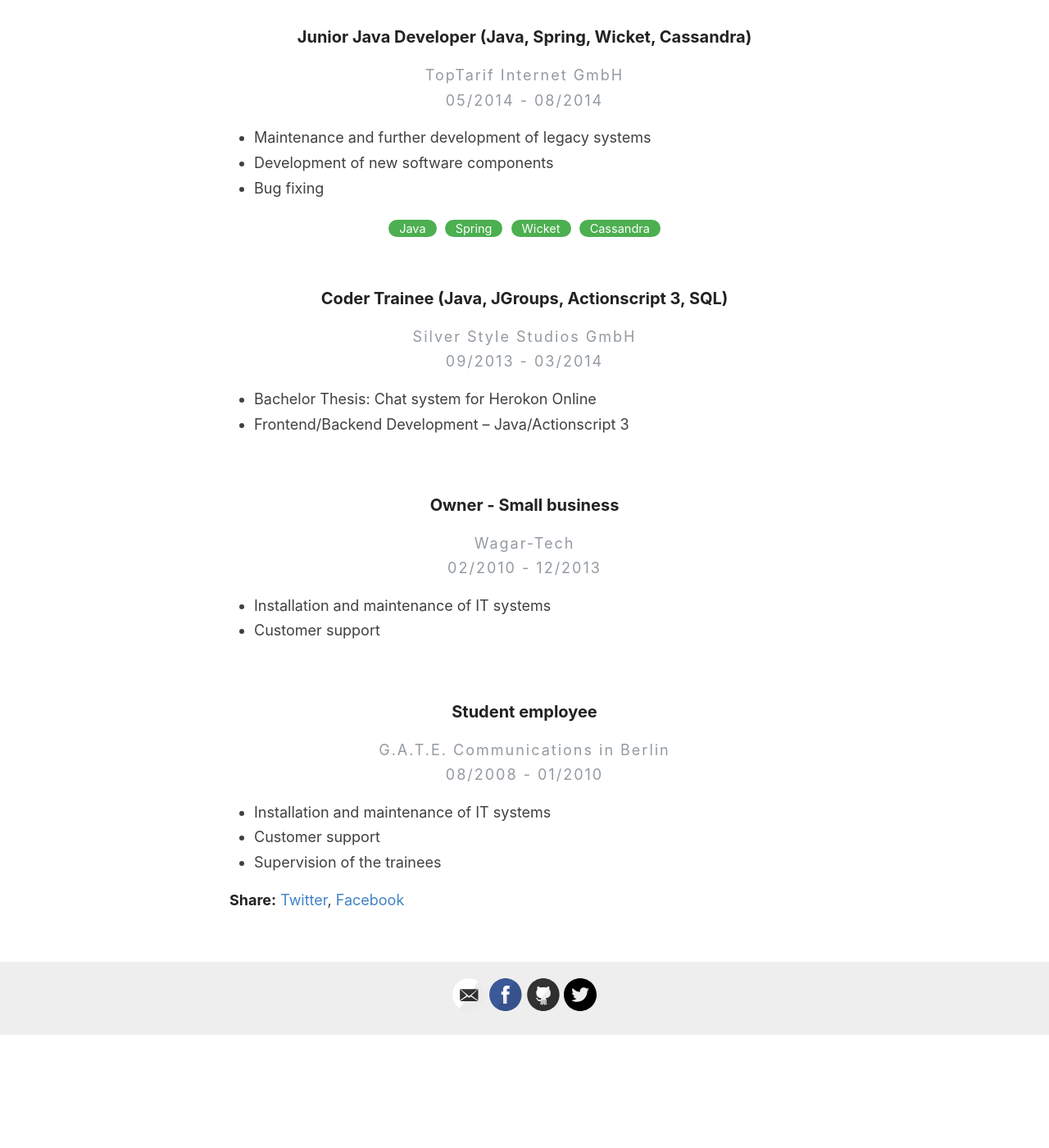
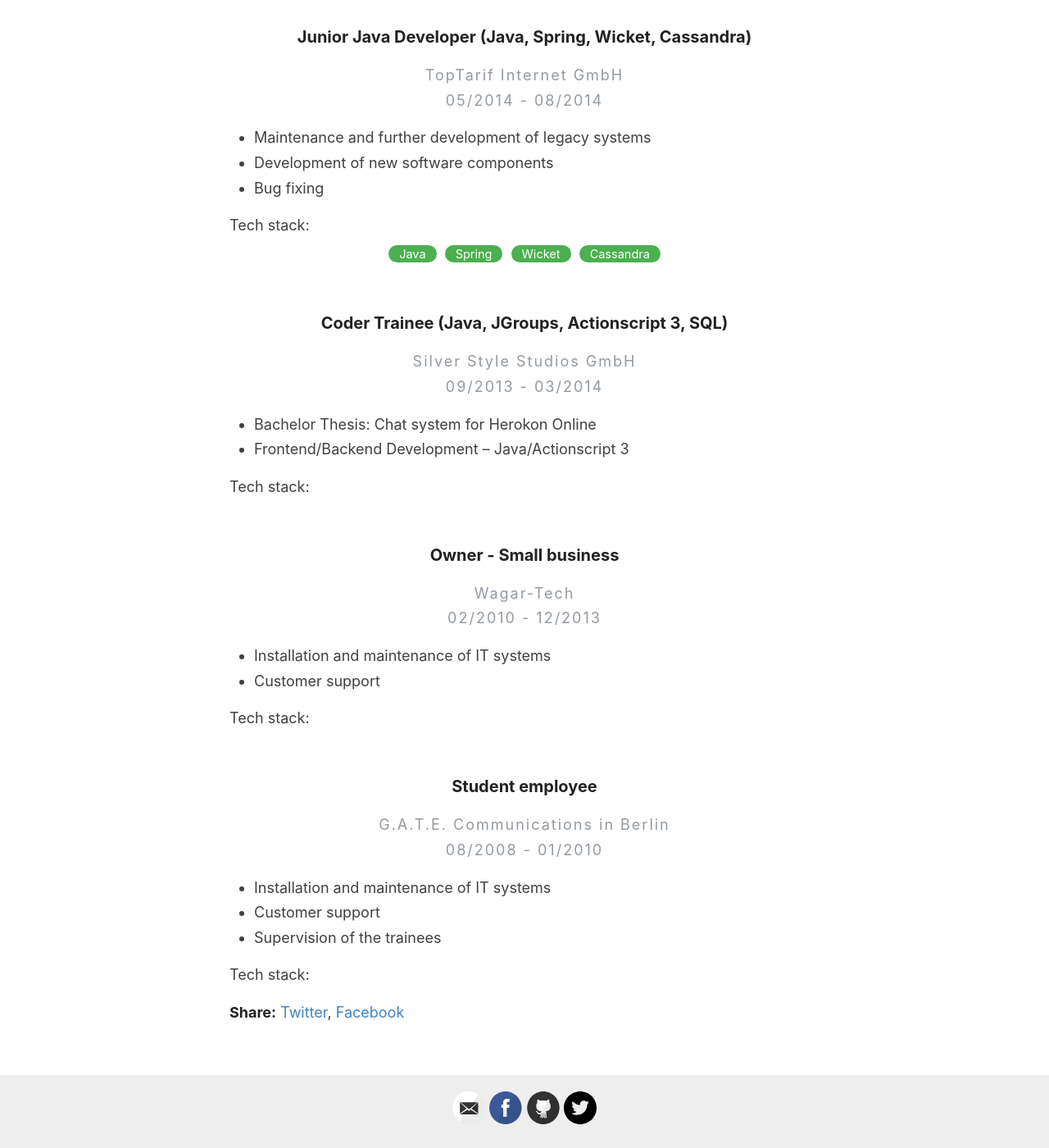
Before and after one commit to swagar/my-reverie, a Jekyll site: the page built from _pages/cv.md, in a window 1280 px wide and 1400 px high, scrolled down 287 px. Shown: the whole window at 82% size. Built offline with Jekyll 4.4.1, drawn with Linux system fonts in a browser that asks for light colours; before the commit the page ends 1550 px from its top, so only the background shows below that.

Commit message:
work on cv

```diff
--- a/_pages/cv.md
+++ b/_pages/cv.md
@@ -17,7 +17,7 @@
         <div class="entry">
             {{ page.content }}
         </div>
-        <div class="post-tags">
+        Tech stack: <div class="post-tags">
           {% for tech in page.tech_stack %}
             <a>{{tech}}</a>{% unless forloop.last %}&nbsp;{% endunless %}
           {% endfor %}
```
